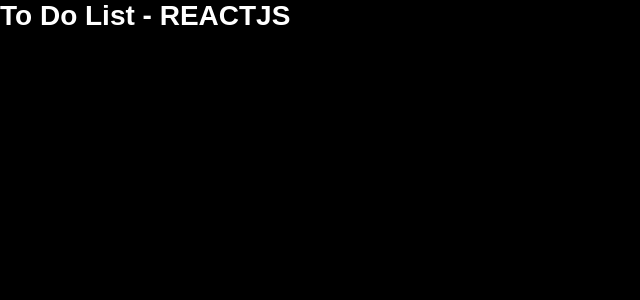
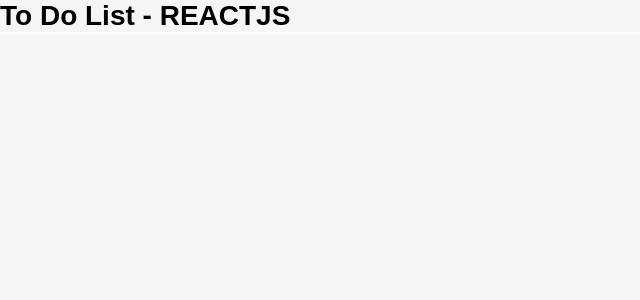
Before and after one commit to dudubisinella/ToDoList-React, a React app: page / in a window 1280 px wide. Shown: the top 300 px of the page, without its empty margins (0-640 px from the left). Built offline with nearby package versions, Linux system fonts and the light colour scheme.

Commit message:
add new components

```diff
--- a/src/App.js
+++ b/src/App.js
@@ -1,13 +1,16 @@
 import React from "react";
 
 import Header from "./components/Header";
-
+import Main from "./components/Main";
 import "./app.css";
 
 function App() {
   return (
     <>
       <Header />
+      <Main>
+        <input type="text" /> <button>Adicionar</button>
+      </Main>
     </>
   );
 }
--- a/src/app.css
+++ b/src/app.css
@@ -6,7 +6,11 @@
 }
 
 body {
-  background-color: #000000;
+  background-color: #f6f6f6;
   font: 14px sans-serif;
-  color: #fff;
+  color: #000;
 }
+
+main {
+  border: 1px white solid;
+}
--- /dev/null
+++ b/src/components/Main.js
@@ -0,0 +1,6 @@
+import React from "react";
+
+function Main() {
+  return <main></main>;
+}
+export default Main;
```
